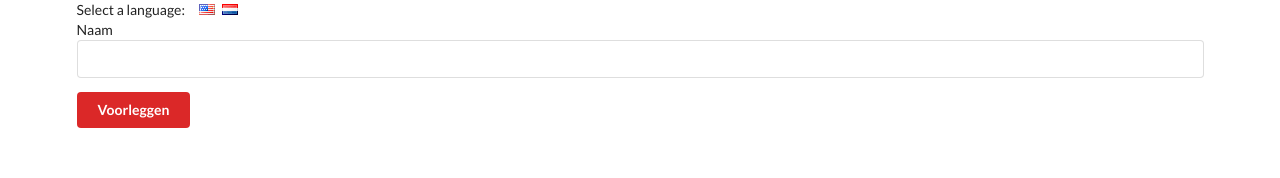
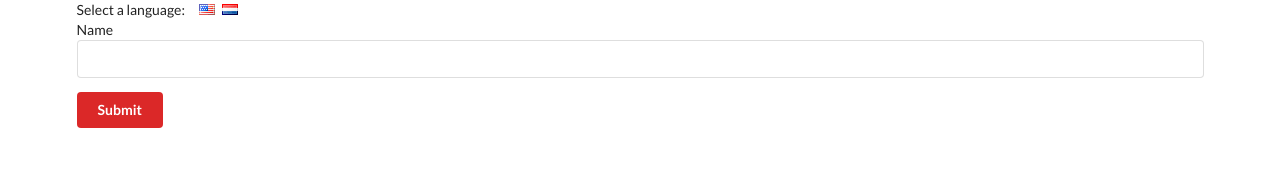
Before and after one commit to dzlatarov/ReactRender, a React (Create React App) app in the folder translate/: page / in a window 1280 px wide. Shown: the top 178 px of the page. Built offline with nearby package versions, Linux system fonts and the light colour scheme.

Commit message:
connect button and fiedl to the store

```diff
--- a/translate/src/components/App.js
+++ b/translate/src/components/App.js
@@ -1,7 +1,6 @@
 import React from 'react'
 import UserCreate from './UserCreate';
 import { LanguageStore } from '../contexts/LanguageContext'
-import Context from '../contexts/LanguageContext'
 import ColorContext from '../contexts/ColorContext'
 import LanguageSelector from './LanguageSelector';
 
--- a/translate/src/components/Button.js
+++ b/translate/src/components/Button.js
@@ -3,14 +3,14 @@ import LanguageContext from '../contexts/LanguageContext'
 import ColorContext from '../contexts/ColorContext'
 
 const Button = () => {
-    const renderButton = value => {
-        return value === 'English' ? 'Submit' : 'Voorleggen';
+    const renderButton = language => {
+        return language === 'English' ? 'Submit' : 'Voorleggen';
     }
 
     const renderColor = color => {
         return <button className={`ui button ${color}`}>
             <LanguageContext.Consumer>
-                {(value) => renderButton(value)}
+                {({ language }) => renderButton(language)}
             </LanguageContext.Consumer>
         </button>
     }
--- a/translate/src/components/Field.js
+++ b/translate/src/components/Field.js
@@ -1,19 +1,18 @@
-import React from 'react'
+import React, { useContext } from 'react'
 import LanguageContext from '../contexts/LanguageContext'
 
 const Field = () => {
+    const { language } = useContext(LanguageContext);
     const renderField = value => {
         return value === 'English' ? 'Name' : 'Naam';
-    }
+    };
 
     return (
         <div className="ui field">
-            <LanguageContext.Consumer>
-                {(value) => renderField(value)}
-            </LanguageContext.Consumer>
+            {renderField(language)}
             <input />
         </div>
-    )
+    );
 }
 
 export default Field
--- a/translate/src/components/LanguageSelector.js
+++ b/translate/src/components/LanguageSelector.js
@@ -1,11 +1,13 @@
-import React from 'react'
+import React, { useContext } from 'react'
+import LanguageContext from '../contexts/LanguageContext'
 
-const LanguageSelector = ({ onLanguageChanger }) => {
+const LanguageSelector = () => {
+    const contextStore = useContext(LanguageContext);
     return (
         <div>
             Select a language:
-            <i className="flag us" onClick={() => onLanguageChanger('English')} style={{ cursor: 'pointer', marginLeft: '1em' }} />
-            <i className="flag nl" onClick={() => onLanguageChanger('Dutch')} style={{ cursor: 'pointer' }} />
+            <i className="flag us" onClick={() => contextStore.onLanguageChanger('English')} style={{ cursor: 'pointer', marginLeft: '1em' }} />
+            <i className="flag nl" onClick={() => contextStore.onLanguageChanger('Dutch')} style={{ cursor: 'pointer' }} />
         </div>
     )
 }
--- a/translate/src/contexts/LanguageContext.js
+++ b/translate/src/contexts/LanguageContext.js
@@ -10,7 +10,7 @@ export const LanguageStore = (props) => {
     };
 
     return (
-        <Context.Provider value={{ language, onLanguageChanger: onLanguageChanger}}>
+        <Context.Provider value={{ language, onLanguageChanger }}>
             {props.children}
         </Context.Provider>
     );
```
